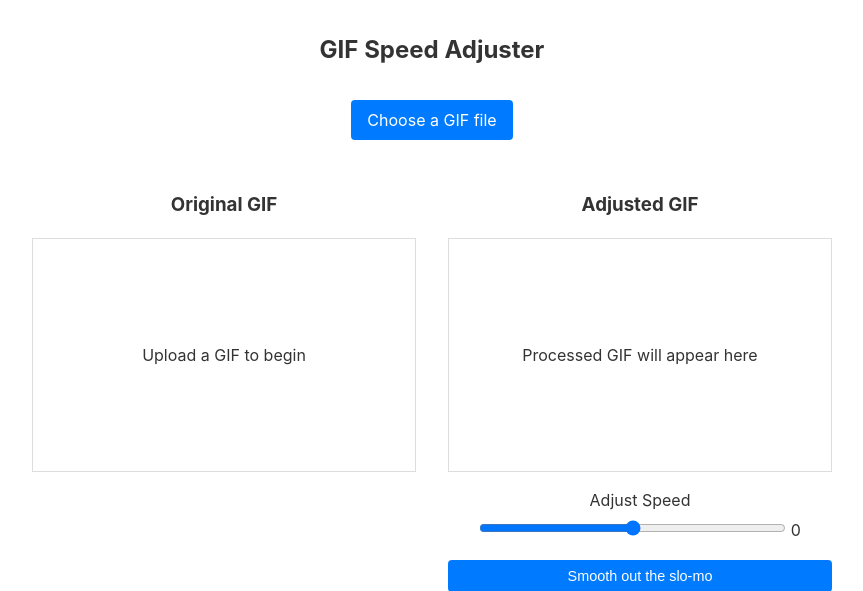
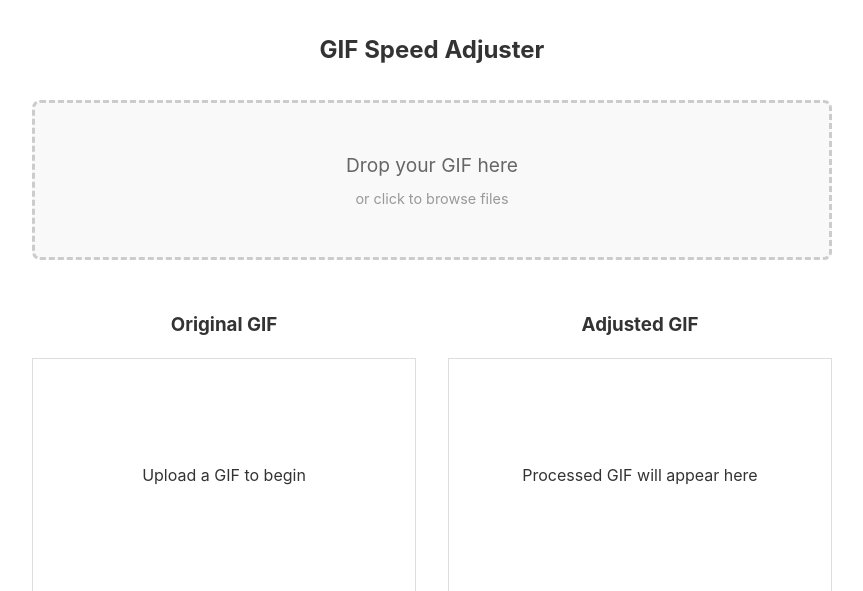
Before and after one commit to w-g-e/gif_accelerator, a Flask app: page / in a window 1280 px wide. Shown: the top 591 px of the page, without its empty margins (208-1071 px from the left). Run offline with Flask 3, Linux system fonts and the light colour scheme.

Commit message:
adding drag and drop

```diff
--- a/app.py
+++ b/app.py
@@ -8,17 +8,14 @@ from werkzeug.utils import secure_filename
 
 app = Flask(__name__)
 
-# Define the path where uploaded files will be stored
 UPLOAD_FOLDER = 'uploads'
 if not os.path.exists(UPLOAD_FOLDER):
     os.makedirs(UPLOAD_FOLDER)
 app.config['UPLOAD_FOLDER'] = UPLOAD_FOLDER
 
-# Dictionary to track processed files for each original file
 processed_files = {}
 
 def cleanup_old_processed_file(original_filename):
-    """Delete the old processed file if it exists"""
     if original_filename in processed_files and processed_files[original_filename] is not None:
         old_processed_path = os.path.join(app.config['UPLOAD_FOLDER'], processed_files[original_filename])
         try:
@@ -29,24 +26,14 @@ def cleanup_old_processed_file(original_filename):
             print(f"Error deleting old file: {e}")
 
 def basic_blend_frames(frame1, frame2, alpha):
-    """
-    Basic interpolation - pure alpha blend between frames with format conversion
-    """
     try:
-        # Convert both frames to RGB mode to ensure consistent format
         if frame1.mode != 'RGB':
             frame1 = frame1.convert('RGB')
         if frame2.mode != 'RGB':
             frame2 = frame2.convert('RGB')
-
-        # Convert frames to numpy arrays
         f1 = np.array(frame1).astype('float32')
         f2 = np.array(frame2).astype('float32')
-
-        # Linear blend
         blended = (1 - alpha) * f1 + alpha * f2
-
-        # Convert back to uint8 and create new frame
         return Image.fromarray(blended.astype('uint8'))
     except Exception as e:
         print(f"Error in basic_blend_frames: {str(e)}")
@@ -55,7 +42,6 @@ def basic_blend_frames(frame1, frame2, alpha):
         raise
 
 def adjust_gif_speed_simple(input_path, speed_factor):
-    """Original simple frame duration adjustment"""
     if speed_factor > 0:
         multiplier = 1 / (1 + (speed_factor / 10) * 0.9)
     elif speed_factor < 0:
@@ -90,19 +76,15 @@ def adjust_gif_speed_simple(input_path, speed_factor):
     return output_buffer.getvalue()
 
 def adjust_gif_speed_with_interpolation(input_path, speed_factor):
-    """Interpolated frame blending for smooth slow motion"""
     try:
         print(f"\nStarting GIF processing with speed_factor: {speed_factor}")
 
-        # Only interpolate for slowdown
         if speed_factor >= 0:
             return adjust_gif_speed_simple(input_path, speed_factor)
 
-        # Calculate multiplier
         multiplier = abs(1 - (speed_factor / 10))
         print(f"Calculated multiplier: {multiplier}")
 
-        # Open the GIF file
         img = Image.open(input_path)
         frames = []
         durations = []
@@ -120,42 +102,27 @@ def adjust_gif_speed_with_interpolation(input_path, speed_factor):
 
         print(f"Extracted {len(frames)} original frames")
 
-        # Create interpolated frames
         interpolated_frames = []
         interpolated_durations = []
         base_duration = durations[0]
 
-        # More proportional calculation:
-        # -1 → 1 frame
-        # -5 → 2 frames
-        # -10 → 3 frames
         frames_to_insert = 1 + int(abs(speed_factor) / 5)
         print(f"Will insert {frames_to_insert} frames between each pair")
-
-        # Process frame pairs
         for i in range(len(frames) - 1):
-            # Add original frame
             interpolated_frames.append(frames[i])
             new_duration = int(base_duration * (1 + abs(speed_factor) / 10))
             interpolated_durations.append(new_duration)
-
-            # Add interpolated frames
             for j in range(frames_to_insert):
                 alpha = (j + 1) / (frames_to_insert + 1)
                 blended_frame = basic_blend_frames(frames[i], frames[i + 1], alpha)
                 interpolated_frames.append(blended_frame)
                 interpolated_durations.append(new_duration)
-
-        # Add final frame
         interpolated_frames.append(frames[-1])
         interpolated_durations.append(new_duration)
 
         print(f"Created {len(interpolated_frames)} interpolated frames")
 
-        # Create output buffer
         output_buffer = io.BytesIO()
-
-        # Save the modified GIF
         interpolated_frames[0].save(
             output_buffer,
             format='GIF',
@@ -190,11 +157,7 @@ def upload_file():
     if file and file.filename.endswith('.gif'):
         filename = secure_filename(file.filename)
         filepath = os.path.join(app.config['UPLOAD_FOLDER'], filename)
-
-        # Clean up any existing processed file for this upload
         cleanup_old_processed_file(filename)
-
-        # Reset the processed file tracking for this new upload
         processed_files[filename] = None
 
         file.save(filepath)
@@ -229,27 +192,18 @@ def process_gif():
             print(f"Contents of upload folder: {os.listdir(app.config['UPLOAD_FOLDER'])}")
             return jsonify({'error': f'File not found: {input_path}'}), 404
 
-        # Clean up old processed file before creating new one
         print("Cleaning up old processed file...")
         cleanup_old_processed_file(filename)
-
-        # Process the GIF using selected method
         print(f"Starting GIF processing with {'interpolation' if use_interpolation else 'simple'} method...")
         if use_interpolation:
             processed_gif = adjust_gif_speed_with_interpolation(input_path, speed)
         else:
             processed_gif = adjust_gif_speed_simple(input_path, speed)
-
-        # Generate filename for the processed GIF
         processed_filename = f"processed_{filename}"
         processed_path = os.path.join(app.config['UPLOAD_FOLDER'], processed_filename)
         print(f"Saving processed GIF to: {processed_path}")
-
-        # Save the processed GIF and update tracking
         with open(processed_path, 'wb') as f:
             f.write(processed_gif)
-
-        # Update the tracking dictionary
         processed_files[filename] = processed_filename
         print(f"Updated processed_files dictionary: {processed_files}")
 
@@ -271,12 +225,10 @@ def process_gif():
 def uploaded_file(filename):
     return send_from_directory(app.config['UPLOAD_FOLDER'], filename)
 
-# Optional: Add cleanup on server shutdown
 import atexit
 
 @atexit.register
 def cleanup_on_exit():
-    """Clean up all processed files when the server shuts down"""
     for filename in processed_files.values():
         if filename:
             try:
@@ -287,4 +239,4 @@ def cleanup_on_exit():
                 print(f"Error cleaning up file {filename}: {e}")
 
 if __name__ == '__main__':
-    app.run(debug=True)
+    app.run(debug=True, port=8080)
--- a/templates/index.html
+++ b/templates/index.html
@@ -27,6 +27,38 @@
         .upload-section {
             text-align: center;
             margin-bottom: 2rem;
+        }
+
+        .drop-zone {
+            border: 3px dashed #ccc;
+            border-radius: 8px;
+            padding: 3rem 2rem;
+            margin: 1rem 0;
+            background-color: #f9f9f9;
+            cursor: pointer;
+            transition: all 0.3s ease;
+        }
+
+        .drop-zone:hover {
+            border-color: #007bff;
+            background-color: #f0f8ff;
+        }
+
+        .drop-zone.dragover {
+            border-color: #007bff;
+            background-color: #e6f3ff;
+            transform: scale(1.02);
+        }
+
+        .drop-zone-text {
+            font-size: 1.2rem;
+            color: #666;
+            margin-bottom: 0.5rem;
+        }
+
+        .drop-zone-subtext {
+            font-size: 0.9rem;
+            color: #999;
         }
 
         /* Flex container for aligned panels */
@@ -84,31 +116,17 @@
             background-color: #ccc;
         }
 
-        /* Hide file input and style its label as a button */
-        #fileInput {
-            display: none;
-        }
-
-        .file-input-label {
-            display: inline-block;
-            padding: 0.5rem 1rem;
-            background-color: #007bff;
-            color: white;
-            border-radius: 4px;
-            cursor: pointer;
-        }
-
-        .file-input-label:hover {
-            background-color: #0056b3;
-        }
     </style>
 </head>
 <body>
     <div class="app-title">GIF Speed Adjuster</div>
 
     <div class="upload-section">
-        <input type="file" id="fileInput" accept=".gif">
-        <label for="fileInput" class="file-input-label">Choose a GIF file</label>
+        <div id="dropZone" class="drop-zone">
+            <div class="drop-zone-text">Drop your GIF here</div>
+            <div class="drop-zone-subtext">or click to browse files</div>
+        </div>
+        <input type="file" id="fileInput" accept=".gif" style="display: none;">
     </div>
 
     <div class="comparison-container">
@@ -146,6 +164,7 @@
 
         document.addEventListener('DOMContentLoaded', function() {
             const fileInput = document.getElementById('fileInput');
+            const dropZone = document.getElementById('dropZone');
             const speedSlider = document.getElementById('speedSlider');
             const speedValue = document.getElementById('speedValue');
             const interpolationButton = document.getElementById('interpolationButton');
@@ -164,6 +183,38 @@
                     timeout = setTimeout(later, wait);
                 };
             }
+
+            dropZone.addEventListener('click', function() {
+                fileInput.click();
+            });
+
+            dropZone.addEventListener('dragover', function(e) {
+                e.preventDefault();
+                e.stopPropagation();
+                dropZone.classList.add('dragover');
+            });
+
+            dropZone.addEventListener('dragleave', function(e) {
+                e.preventDefault();
+                e.stopPropagation();
+                dropZone.classList.remove('dragover');
+            });
+
+            dropZone.addEventListener('drop', function(e) {
+                e.preventDefault();
+                e.stopPropagation();
+                dropZone.classList.remove('dragover');
+
+                const files = e.dataTransfer.files;
+                if (files.length > 0) {
+                    const file = files[0];
+                    if (file.type === 'image/gif') {
+                        uploadFile(file);
+                    } else {
+                        alert('Please drop a GIF file.');
+                    }
+                }
+            });
 
             fileInput.addEventListener('change', function(e) {
                 const file = e.target.files[0];
```
